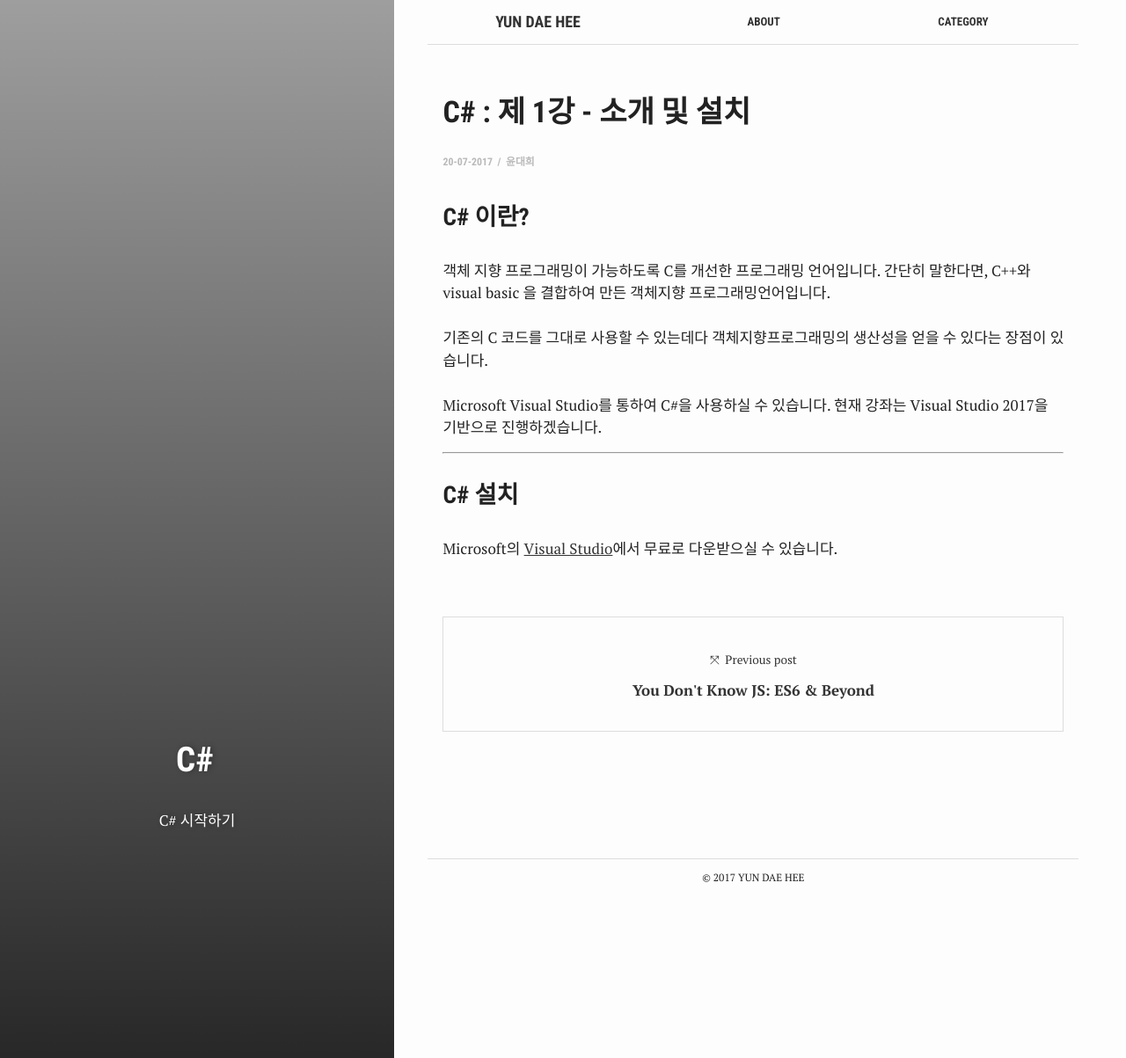
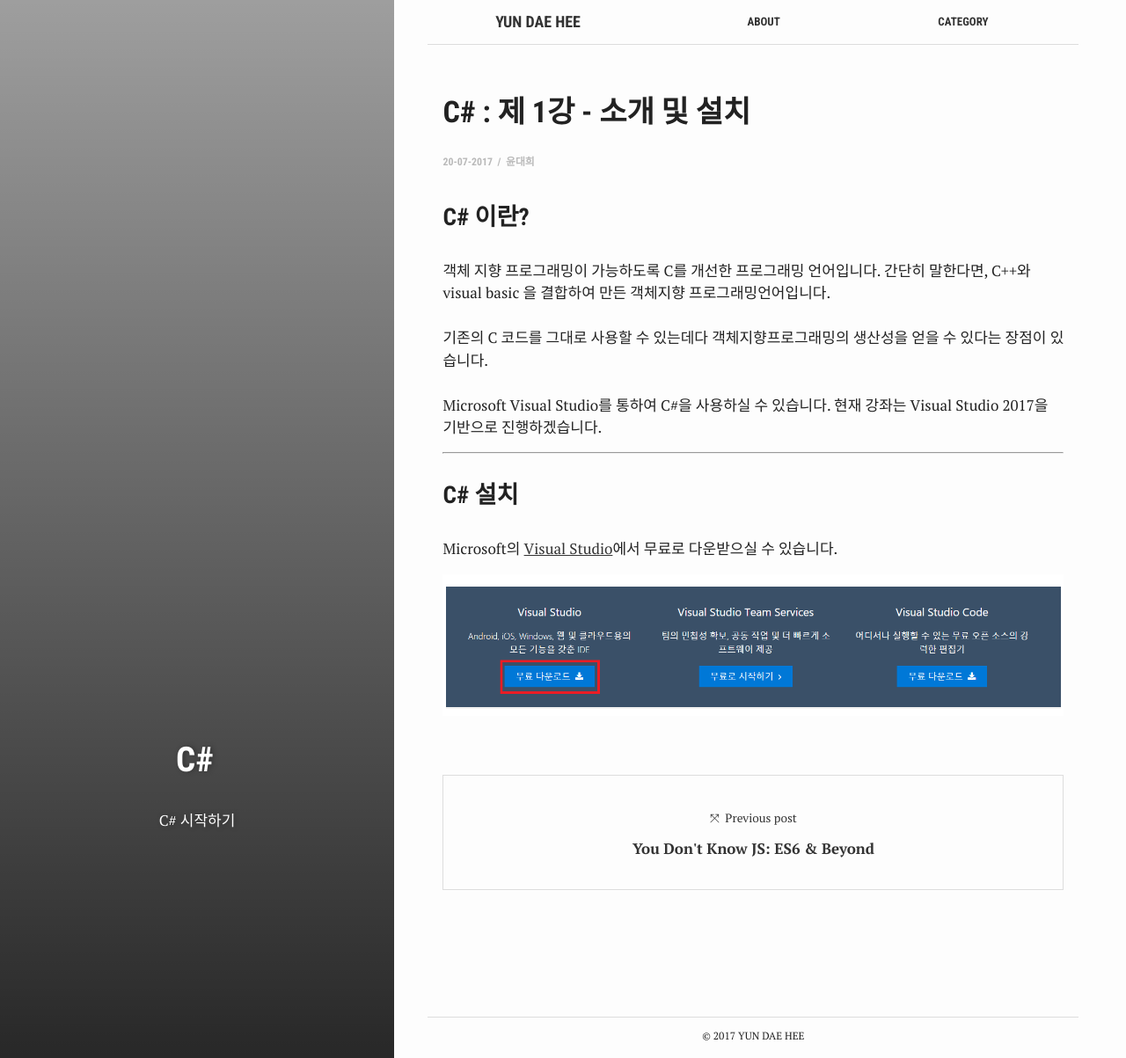
Before and after one commit to test076923/076923.github.io, a Jekyll site: the page built from _posts/2017-07-20-C#-1.md, in a window 1280 px wide and 1203 px high. Shown: the whole window at 88% size. Built offline with Jekyll 4.4.1, drawn with Linux system fonts in a browser that asks for light colours.

Commit message:
Update 2017-07-20-C#-1.md

```diff
--- a/_posts/2017-07-20-C#-1.md
+++ b/_posts/2017-07-20-C#-1.md
@@ -1,5 +1,5 @@
 ---
-bg: "clogo.jpg"
+bg: "Clogo.jpg"
 layout: post
 title:  "C# : 제 1강 - 소개 및 설치"
 crawlertitle: "C# : 제 1강 - 소개 및 설치"
@@ -21,6 +21,6 @@
 ### C# 설치 ###
 
 Microsoft의 [Visual Studio][download]에서 무료로 다운받으실 수 있습니다.
-
+[![visual]({{ site.images }}/C/ch1/1.png)]({{ site.images }}/C/ch1/1.png)
 
 [download]: https://www.visualstudio.com/ko/
```
